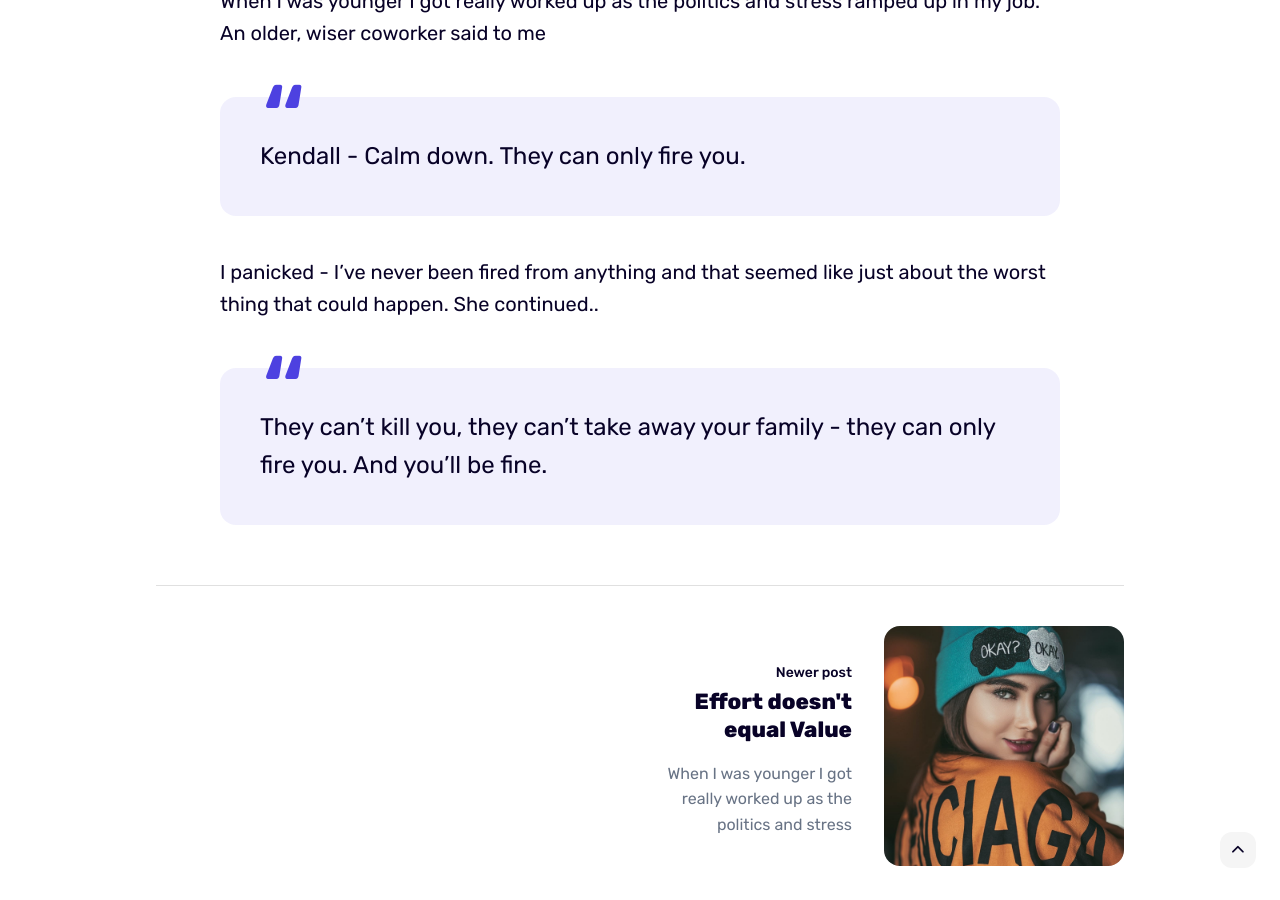
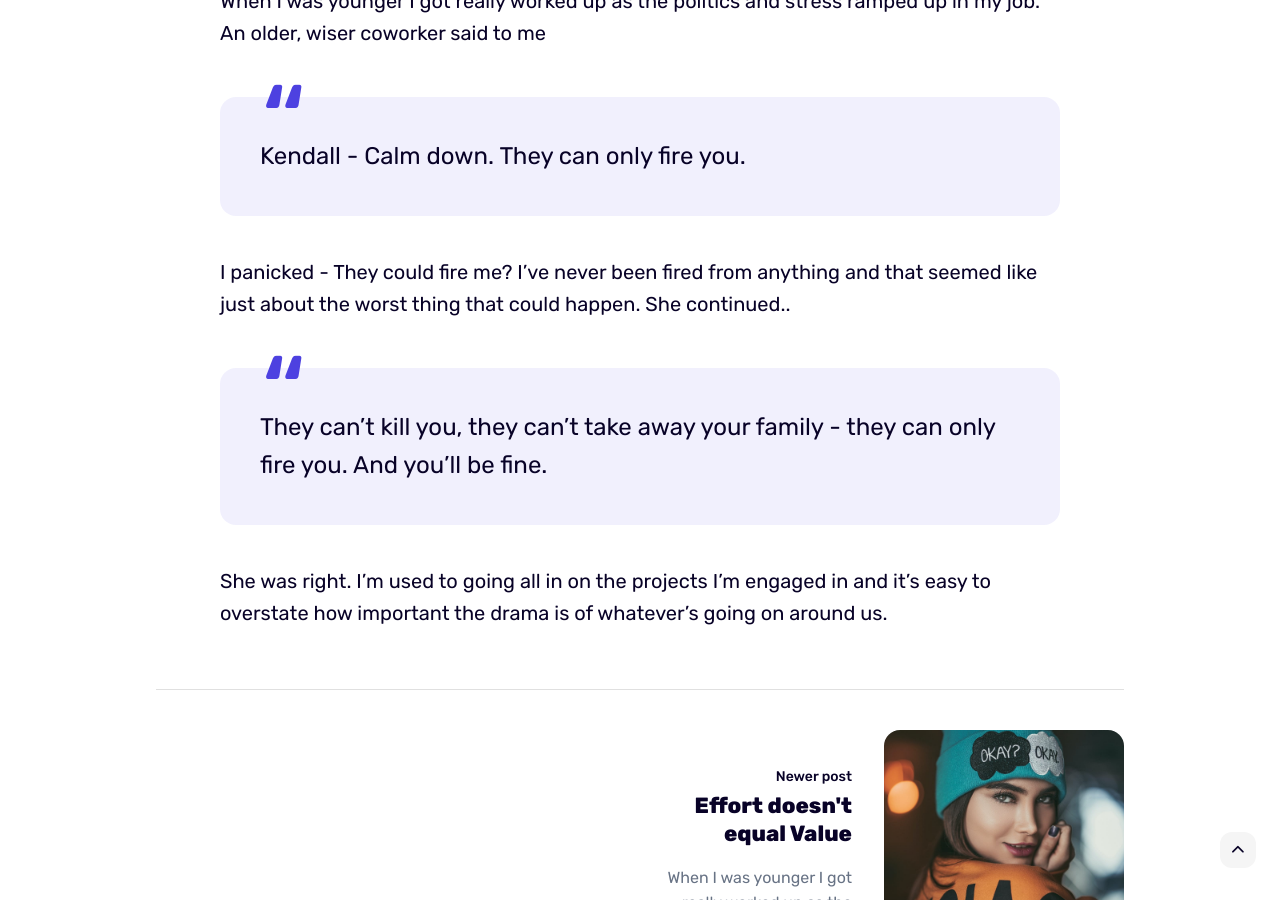
Before and after one commit to kendallmiller/kendallmiller.github.io, a Jekyll site: the page built from _posts/2016-08-03-they-can-only-fire-you.md, in a window 1280 px wide and 900 px high, scrolled down 1282 px. Built offline with Jekyll 4.4.1, drawn with Linux system fonts in a browser that asks for light colours.

Commit message:
updated post

```diff
--- a/_posts/2016-08-03-they-can-only-fire-you.md
+++ b/_posts/2016-08-03-they-can-only-fire-you.md
@@ -13,7 +13,10 @@ said to me
 
 > Kendall - Calm down. They can only fire you.
 
-I panicked - I've never been fired from anything and that seemed like just about the worst thing that could happen.
+I panicked - They could fire me?  I've never been fired from anything and that seemed like just about the worst thing that could happen.
 She continued..
 
 > They can't kill you, they can't take away your family - they can only fire you. And you'll be fine.
+
+She was right.  I'm used to going all in on the projects I'm engaged in and it's easy to overstate
+how important the drama is of whatever's going on around us.
```
